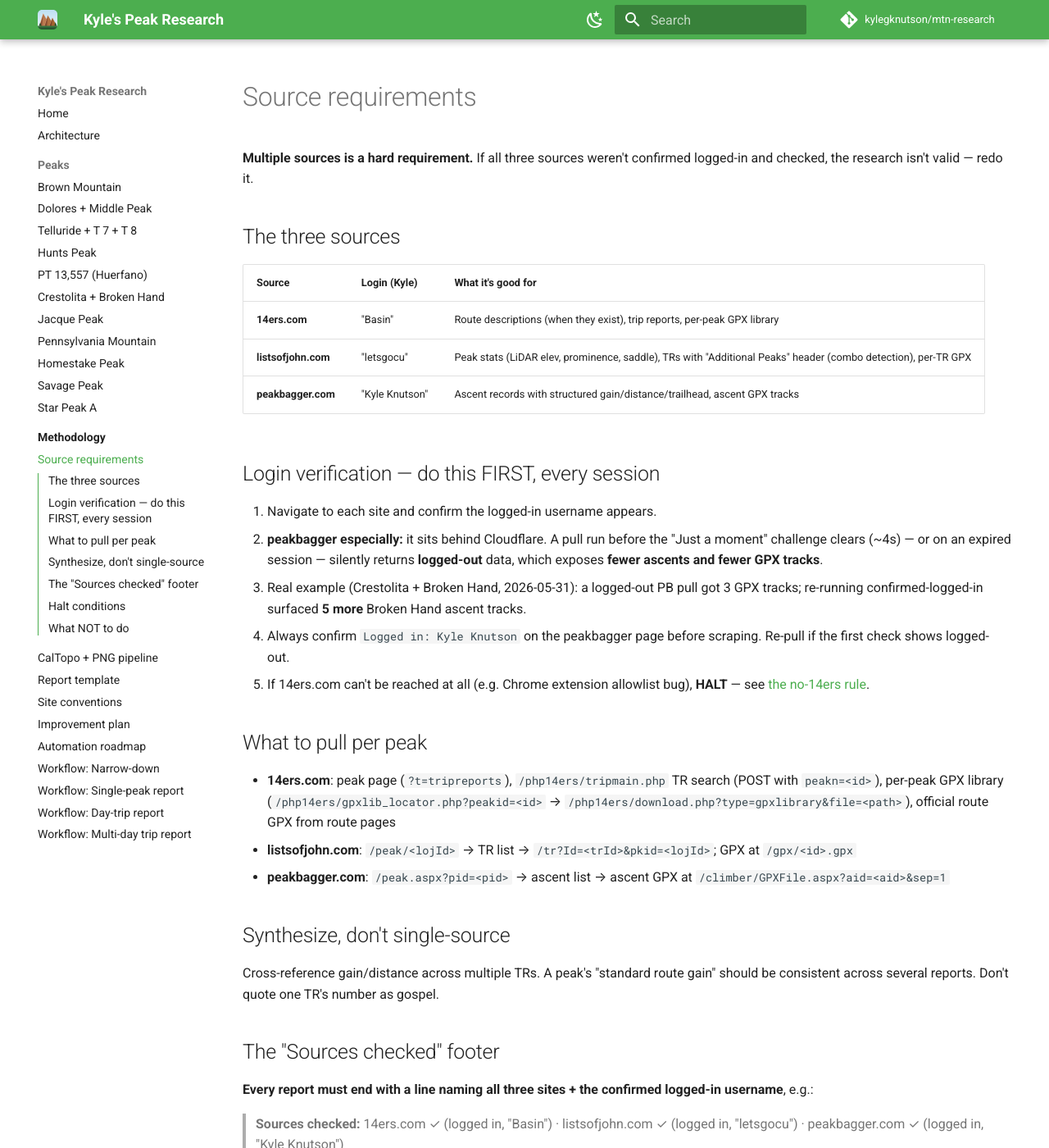
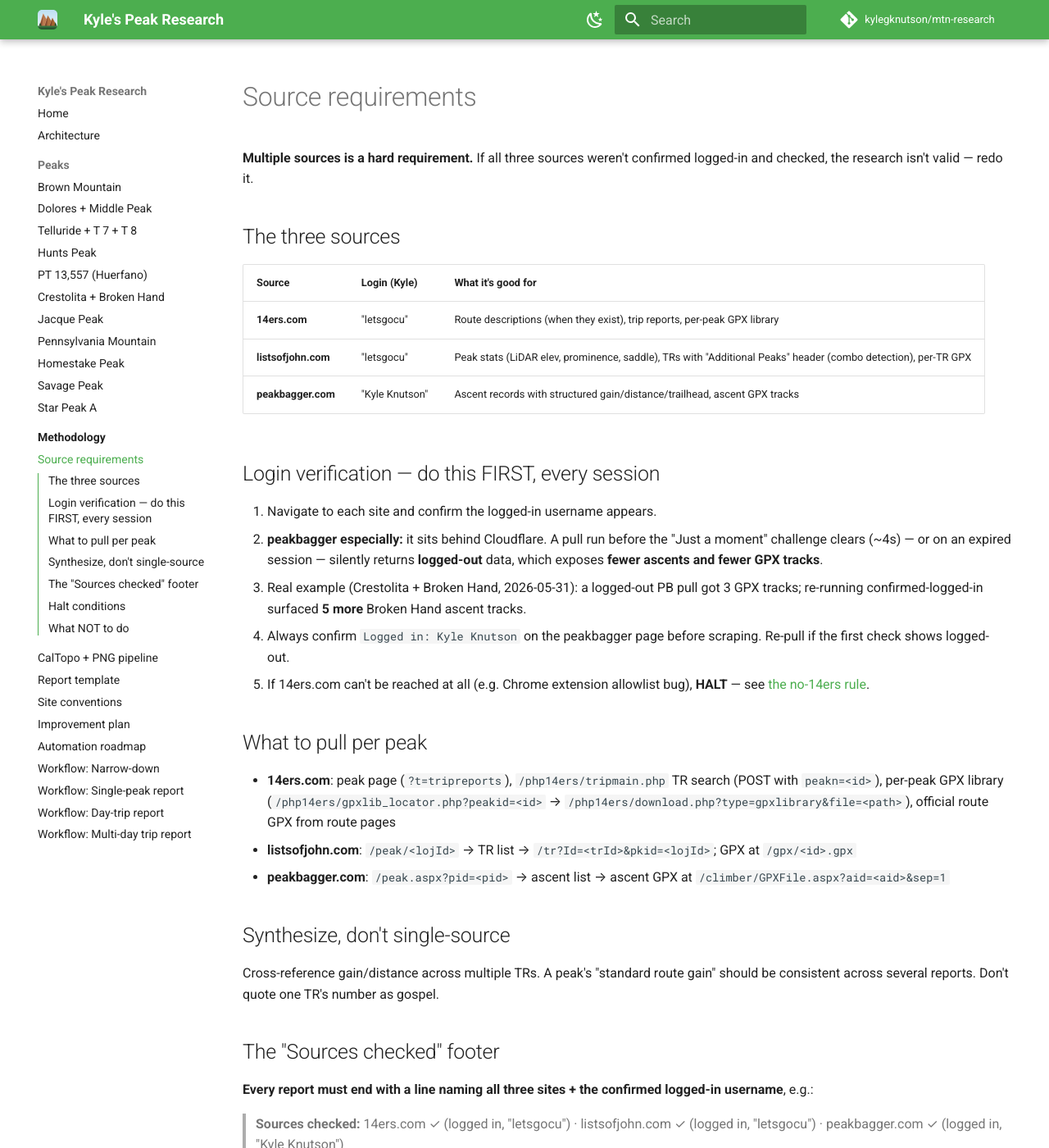
Before and after one commit to kylegknutson/mtn-research, an MkDocs documentation site: the page built from docs/methodology/source-requirements.md, in a window 1280 px wide and 1400 px high. Shown: the whole window at 82% size. Built offline with MkDocs 1.6.1 and Material for MkDocs 9.7.7, drawn with Linux system fonts in a browser that asks for light colours; comment, search, counter and statistics services are not loaded; some of the changed text lies outside the part shown.

Commit message:
Fix 14ers username (letsgocu, not Basin) + auth design note
- Kyle's 14ers username is letsgocu (same as LoJ), not "Basin". "Basin"
  was a false regex match against mountain-"basin" page text during an
  early login probe — never the account username.
- Updated climbers/kyle.yml + source-requirements.md footer example.
- check_sources_login.py: detect 14ers login by the Log Out link, not a
  "hi <name>" greeting (unreliable + not the login username); no username
  asserted for 14ers.
- automation-roadmap: recorded the auth decision — headless scrapers
  should REUSE an existing authenticated session (no second login;
  Claude never enters credentials), not the separate-profile path.

```diff
--- a/docs/methodology/source-requirements.md
+++ b/docs/methodology/source-requirements.md
@@ -6,7 +6,7 @@
 
 | Source | Login (Kyle) | What it's good for |
 |---|---|---|
-| **14ers.com** | "Basin" | Route descriptions (when they exist), trip reports, per-peak GPX library |
+| **14ers.com** | "letsgocu" | Route descriptions (when they exist), trip reports, per-peak GPX library |
 | **listsofjohn.com** | "letsgocu" | Peak stats (LiDAR elev, prominence, saddle), TRs with "Additional Peaks" header (combo detection), per-TR GPX |
 | **peakbagger.com** | "Kyle Knutson" | Ascent records with structured gain/distance/trailhead, ascent GPX tracks |
 
@@ -32,7 +32,7 @@ Cross-reference gain/distance across multiple TRs. A peak's "standard route gain
 
 **Every report must end with a line naming all three sites + the confirmed logged-in username**, e.g.:
 
-> **Sources checked:** 14ers.com ✓ (logged in, "Basin") · listsofjohn.com ✓ (logged in, "letsgocu") · peakbagger.com ✓ (logged in, "Kyle Knutson")
+> **Sources checked:** 14ers.com ✓ (logged in, "letsgocu") · listsofjohn.com ✓ (logged in, "letsgocu") · peakbagger.com ✓ (logged in, "Kyle Knutson")
 
 If any source isn't confirmed logged-in, the footer must say so, and the research is flagged incomplete.
 
```
Also changed, not shown: docs/methodology/automation-roadmap.md (+3 -0 lines), 2 other files.
